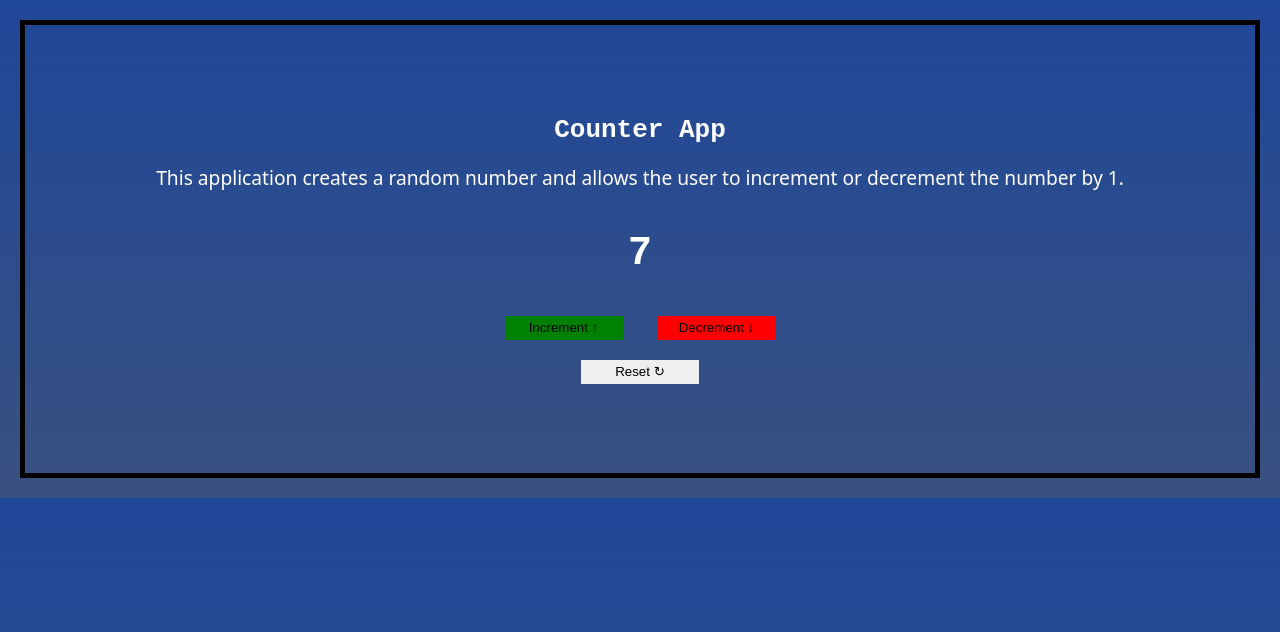
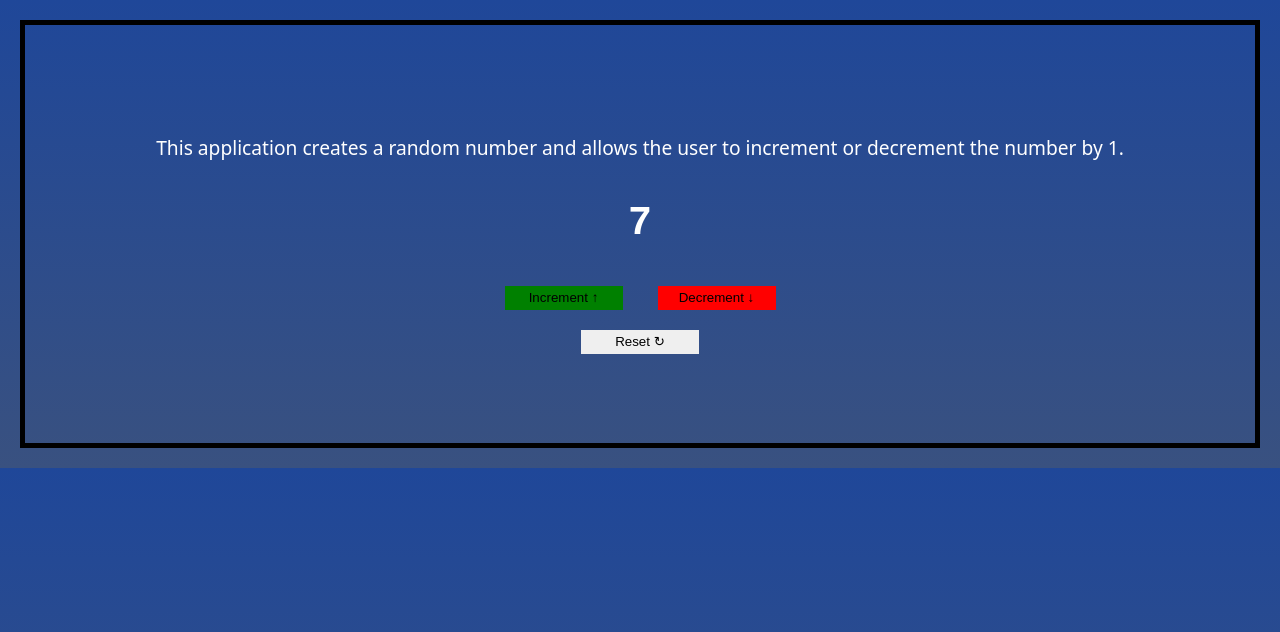
Before and after one commit to ErikssonJoakim/React-project, a React (Create React App) app: page / in a window 1280 px wide. Shown: the top 632 px of the page. Built offline with nearby package versions, Linux system fonts and the light colour scheme.

Commit message:
refactor: name change of property to a more descriptive name

```diff
--- a/src/components/header/Header.tsx
+++ b/src/components/header/Header.tsx
@@ -2,13 +2,13 @@ import React from 'react'
 import './header.scss'
 
 type HeaderProps = {
-    header: string
+    title: string
     description: string
 }
 
-const Header: React.FC<HeaderProps> = ({header, description}: HeaderProps) => (
+const Header: React.FC<HeaderProps> = ({title, description}: HeaderProps) => (
     <div className='react-project-header-main'>
-        <h1 className='title'>{header}</h1>
+        <h1 className='title'>{title}</h1>
         <p className='content'>{description}</p>
     </div>
 )
```
